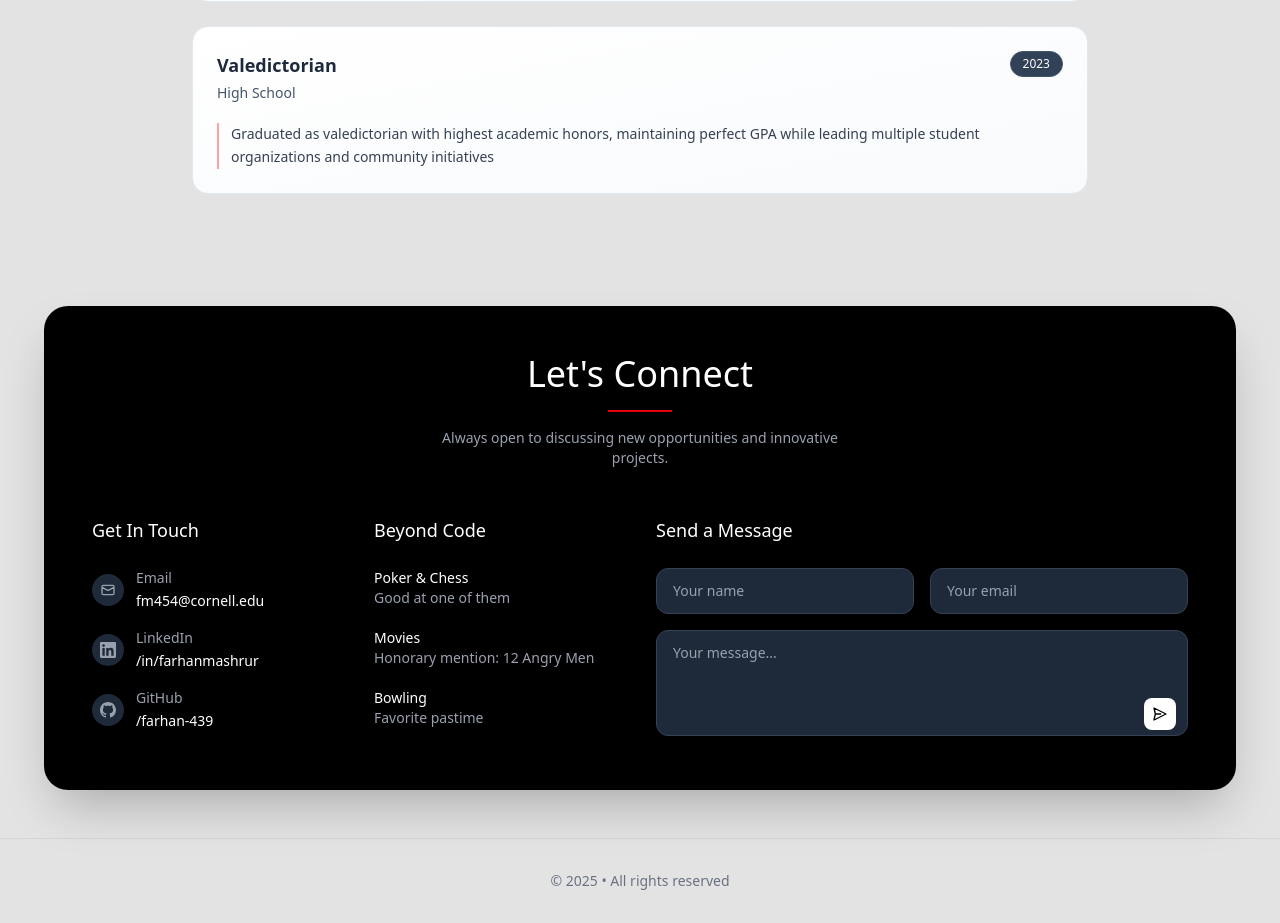
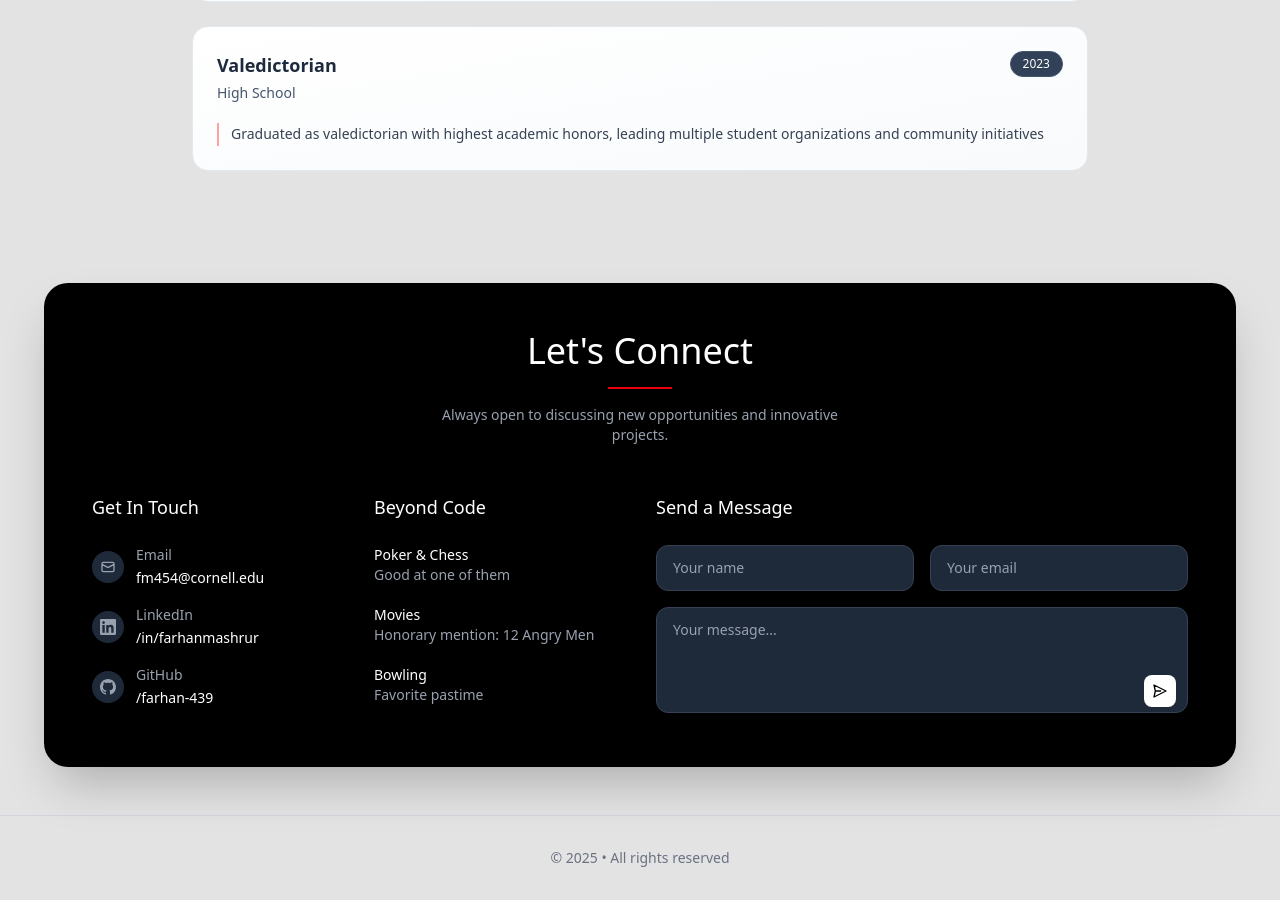
Before and after one commit to farhan-439/my_portfolio, a React (Vite) app: page / in a window 1280 px wide. Shown: the part 6449-7372 px from the top of the page. After the commit the page ends 7349 px from the top, so only its background shows below. Built offline with nearby package versions, Linux system fonts and the light colour scheme.

Commit message:
minor fixes

```diff
--- a/src/components/AwardsSection.tsx
+++ b/src/components/AwardsSection.tsx
@@ -103,7 +103,7 @@ const awardsData: Award[] = [
     year: "2023",
     placement: "Valedictorian",
     achievement: "Class Rank #1",
-    description: "Graduated as valedictorian with highest academic honors, maintaining perfect GPA while leading multiple student organizations and community initiatives",
+    description: "Graduated as valedictorian with highest academic honors, leading multiple student organizations and community initiatives",
     category: "Academic",
   }
 ];
```
